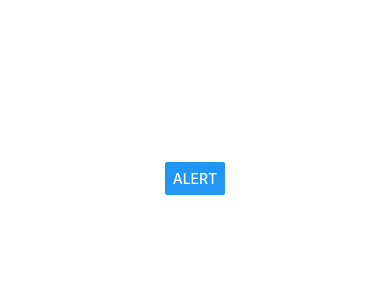
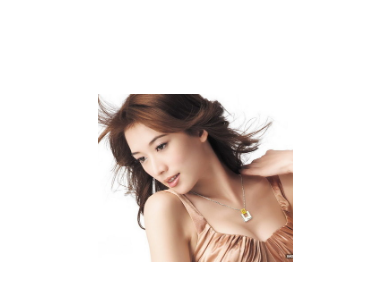
Before and after one commit to willie0311/react-native, a React Native app: screen / in a window 390 px wide. Shown: the part 244-544 px from the top of the page. Built offline with nearby package versions, Linux system fonts and the light colour scheme.

Commit message:
Dimensions  螢幕大小 顯示大小張照片

```diff
--- a/App.js
+++ b/App.js
@@ -1,13 +1,20 @@
-import { StyleSheet, Text, View,SafeAreaView,TextInput,Button,TouchableHighlight,TouchableOpacity,TouchableNativeFeedback,Image, ScrollView , FlatList ,SectionList ,Switch, Modal,Alert } from 'react-native';
+import { StyleSheet, Text, View,SafeAreaView,TextInput,Button,TouchableHighlight,TouchableOpacity,TouchableNativeFeedback,Image, ScrollView , FlatList ,SectionList ,Switch, Modal,Alert, Dimensions } from 'react-native';
 
 
-//增加npm
-import PropTypes from 'prop-types';
-
-import React , {Component} from 'react';
+let {height, width} = Dimensions.get('window');
+export default function App() {
+  return (
+    <View style={styles.container}>
+        <Image
+          style={{height: height * 0.2, width: width * 0.5}}
+          source={require('./assets/123.jpg')}
+        />
+    </View>
+  );
+}
 
 
-export default class App extends Component {
+{/*export default class App extends Component {
   constructor(props){
     super(props);
     this.state ={
@@ -35,7 +42,7 @@ export default class App extends Component {
       </View>
     );
   }
-}
+}*/}
 
 const styles = StyleSheet.create({
   container: {
```
